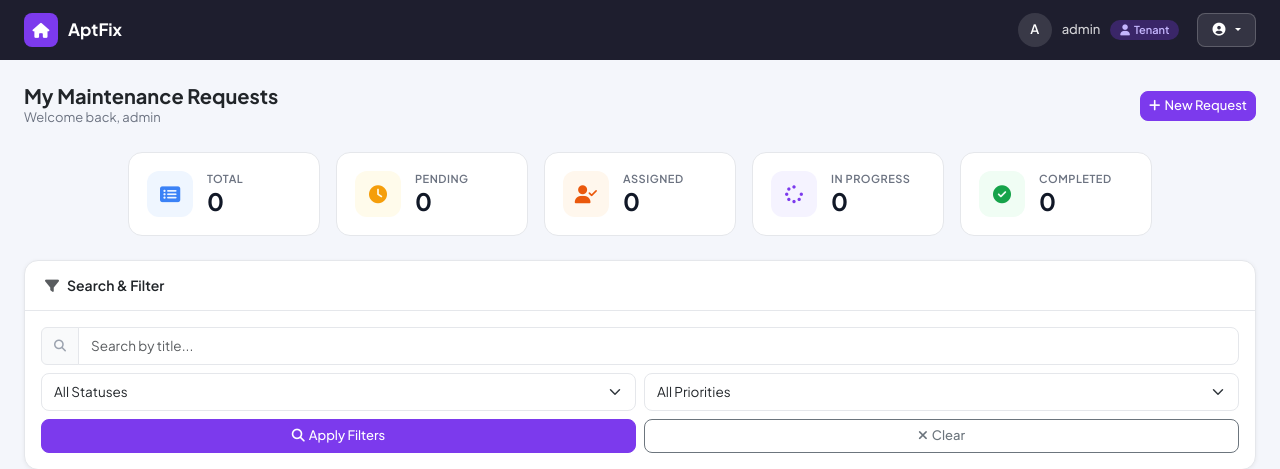
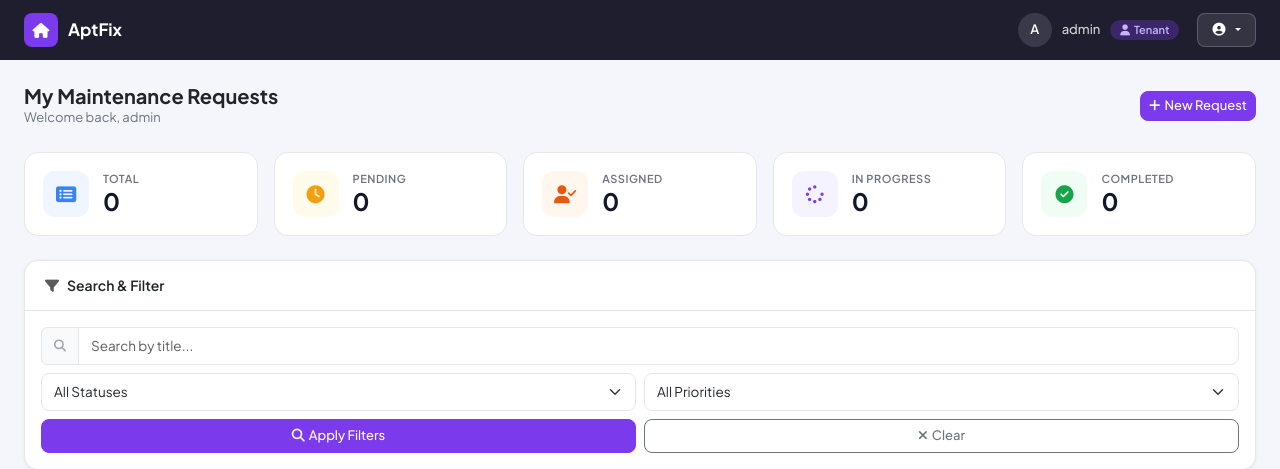
Before and after one commit to gimshaninethmini/apartment_maintainance_system, a Django app: page /dashboard/ in a window 1280 px wide. Shown: the top 469 px of the page. Run offline with Django 5.2, Linux system fonts and the light colour scheme; a user stored in the database is signed in; data comes from the database, SQL or seed files in the repository.

Commit message:
fix: improve filter behavior and stat cards layout

```diff
--- a/templates/maintenance/tenant_dashboard.html
+++ b/templates/maintenance/tenant_dashboard.html
@@ -159,9 +159,9 @@
         </a>
     </div>
 
-<!-- ── Stat Cards (5 cards in one row) ── -->
-<div class="row g-3 mb-4 justify-content-center">
-    <div class="col-6 col-md-4 col-lg-2">
+<!-- ── Stat Cards (evenly distributed across full width) ── -->
+<div class="row g-3 mb-4">
+    <div class="col">
         <div class="stat-card stat-blue">
             <div class="stat-icon"><i class="fas fa-list-alt"></i></div>
             <div>
@@ -170,7 +170,7 @@
             </div>
         </div>
     </div>
-    <div class="col-6 col-md-4 col-lg-2">
+    <div class="col">
         <div class="stat-card stat-yellow">
             <div class="stat-icon"><i class="fas fa-clock"></i></div>
             <div>
@@ -179,7 +179,7 @@
             </div>
         </div>
     </div>
-    <div class="col-6 col-md-4 col-lg-2">
+    <div class="col">
         <div class="stat-card stat-orange">
             <div class="stat-icon"><i class="fas fa-user-check"></i></div>
             <div>
@@ -188,7 +188,7 @@
             </div>
         </div>
     </div>
-    <div class="col-6 col-md-4 col-lg-2">
+    <div class="col">
         <div class="stat-card stat-purple">
             <div class="stat-icon"><i class="fas fa-spinner"></i></div>
             <div>
@@ -197,7 +197,7 @@
             </div>
         </div>
     </div>
-    <div class="col-6 col-md-4 col-lg-2">
+    <div class="col">
         <div class="stat-card stat-green">
             <div class="stat-icon"><i class="fas fa-check-circle"></i></div>
             <div>
@@ -332,7 +332,7 @@
 
 <script src="https://cdn.jsdelivr.net/npm/bootstrap@5.3.0/dist/js/bootstrap.bundle.min.js"></script>
 <script>
-    // Search and Filter Functions
+    // Search and Filter Functions - ONLY apply when clicking Apply button
     function filterRequests() {
         let searchTerm = document.getElementById('searchInput').value.toLowerCase();
         let statusFilter = document.getElementById('statusFilter').value;
@@ -369,11 +369,6 @@
         filterRequests();
     }
 
-    document.getElementById('searchInput').addEventListener('keyup', filterRequests);
-    document.getElementById('statusFilter').addEventListener('change', filterRequests);
-    document.getElementById('priorityFilter').addEventListener('change', filterRequests);
-
-    // Auto-dismiss toasts after 4 seconds
     document.querySelectorAll('.toast-alert').forEach(t => {
         setTimeout(() => {
             t.style.opacity = '0';
```
